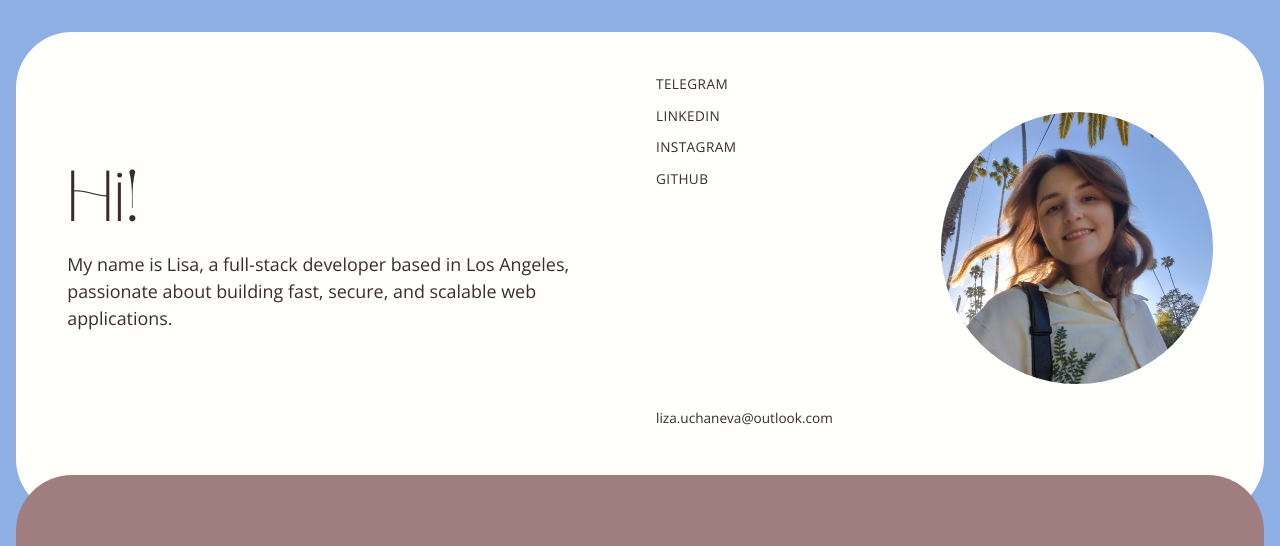
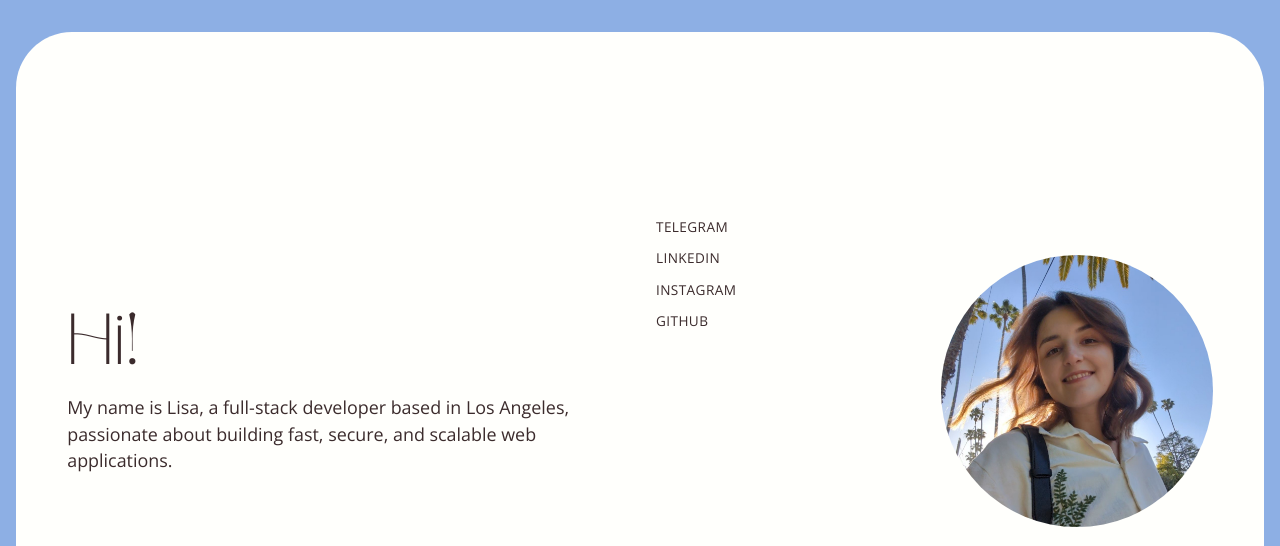
Before and after one commit to liza-uchaneva/my-resume, a Vue app: page / in a window 1280 px wide. Shown: the top 546 px of the page. Built offline with nearby package versions, Linux system fonts and the light colour scheme.

Commit message:
Make each box at least one screen tall
Co-Authored-By: Claude Opus 5.5 <noreply@anthropic.com>

```diff
--- a/src/assets/css/_boxes.scss
+++ b/src/assets/css/_boxes.scss
@@ -14,10 +14,14 @@ $box-overlap: 2.5rem;
   position: relative;
   border-radius: $box-radius;
   padding: 3rem clamp(1.5rem, 4vw, 3.5rem);
-  min-height: 20rem;
+  // Each box fills (at least) one screen; content is centered inside it.
+  min-height: calc(100vh - 2rem);
+  min-height: calc(100svh - 2rem);
 
   & + & {
     margin-top: -$box-overlap;
+    min-height: calc(100vh - 2rem + #{$box-overlap});
+    min-height: calc(100svh - 2rem + #{$box-overlap});
     padding-top: calc(3rem + #{$box-overlap} / 2);
   }
 
--- a/src/components/ContactBox.vue
+++ b/src/components/ContactBox.vue
@@ -49,6 +49,7 @@ function focusForm() {
   display: grid;
   grid-template-columns: 1fr 1fr;
   align-items: center;
+  align-content: center;
   gap: 3rem;
   padding-block: 5rem;
 
--- a/src/components/HeroBox.vue
+++ b/src/components/HeroBox.vue
@@ -33,6 +33,7 @@ import links, { email } from "../data/links.js";
   display: grid;
   grid-template-columns: 1fr 1fr;
   align-items: center;
+  align-content: center;
   gap: 2rem;
   padding-top: 2.5rem;
 
--- a/src/components/ProjectsBox.vue
+++ b/src/components/ProjectsBox.vue
@@ -35,6 +35,7 @@ const featured = projects.filter((p) => p.featured);
 .projects-box {
   display: flex;
   flex-direction: column;
+  justify-content: center;
   gap: 2rem;
 }
 
```
